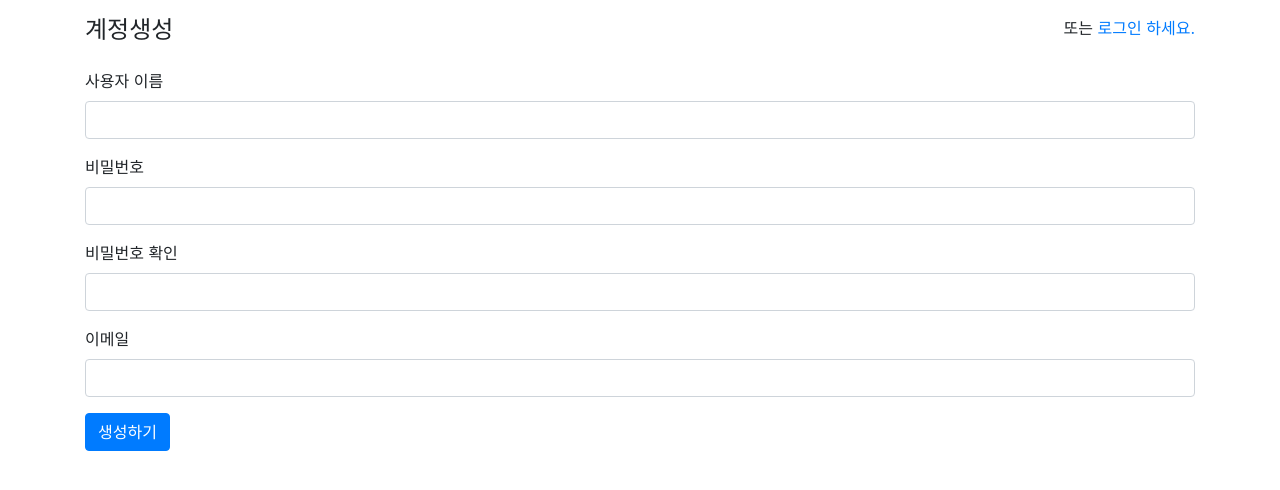
After one commit to JungRyung/Restaurant_Map, a Django app: page /common/signup/ in a window 1280 px wide. The commit adds this page. Shown: the top 490 px of the page. Run offline with Django 3.2, Linux system fonts and the light colour scheme; some libraries are stand-ins or nearby versions.

Commit message:
update map

```diff
--- /dev/null
+++ b/mysite/common/forms.py
@@ -0,0 +1,10 @@
+from django import forms
+from django.contrib.auth.forms import UserCreationForm
+from django.contrib.auth.models import User
+
+class UserForm(UserCreationForm):
+    email = forms.EmailField(label="이메일")
+
+    class Meta:
+        model = User
+        fields = ("username", "email")
--- a/mysite/common/templates/common/login.html
+++ b/mysite/common/templates/common/login.html
@@ -1,3 +1,5 @@
+{% extends "base.html" %}
+{% block body %}
 <div class="container my-3">
     <form method="post" class="post-form" action="{% url 'common:login' %}">
         {% csrf_token %}
@@ -13,5 +15,9 @@
                    value="{{ form.password.value|default_if_none:'' }}">
         </div>
         <button type="submit" class="btn btn-primary">로그인</button>
+        <div class="col-8 text-right">
+            <span>또는 <a href="{% url 'common:signup' %}">계정을 만드세요.</a></span>
+        </div>
     </form>
 </div>
+{% endblock %}
--- /dev/null
+++ b/mysite/common/templates/common/signup.html
@@ -0,0 +1,38 @@
+{% extends "base.html" %}
+{% block body %}
+<div class="container my-3">
+    <div class="row my-3">
+        <div class="col-4">
+            <h4>계정생성</h4>
+        </div>
+        <div class="col-8 text-right">
+            <span>또는 <a href="{% url 'common:login' %}">로그인 하세요.</a></span>
+        </div>
+    </div>
+    <form method="post" class="post-form">
+        {% csrf_token %}
+        {% include "form_errors.html" %}
+        <div class="form-group">
+            <label for="username">사용자 이름</label>
+            <input type="text" class="form-control" name="username" id="username"
+                   value="{{ form.username.value|default_if_none:'' }}">
+        </div>
+        <div class="form-group">
+            <label for="password1">비밀번호</label>
+            <input type="password" class="form-control" name="password1" id="password1"
+                   value="{{ form.password1.value|default_if_none:'' }}">
+        </div>
+        <div class="form-group">
+            <label for="password2">비밀번호 확인</label>
+            <input type="password" class="form-control" name="password2" id="password2"
+                   value="{{ form.password2.value|default_if_none:'' }}">
+        </div>
+        <div class="form-group">
+            <label for="email">이메일</label>
+            <input type="text" class="form-control" name="email" id="email"
+                   value="{{ form.email.value|default_if_none:'' }}">
+        </div>
+        <button type="submit" class="btn btn-primary">생성하기</button>
+    </form>
+</div>
+{% endblock %}
--- a/mysite/common/urls.py
+++ b/mysite/common/urls.py
@@ -1,8 +1,11 @@
 from django.urls import path
 from django.contrib.auth import views as auth_views
+from . import views
 
 app_name = 'common'
 
 urlpatterns = [
     path('login/', auth_views.LoginView.as_view(template_name='common/login.html'), name='login'),
+    path('logout/', auth_views.LogoutView.as_view(), name='logout'),
+    path('signup/', views.signup, name='signup'),
 ]
--- a/mysite/common/views.py
+++ b/mysite/common/views.py
@@ -1,3 +1,21 @@
-from django.shortcuts import render
+from django.contrib.auth import authenticate, login
+from django.shortcuts import render, redirect
+from common.forms import UserForm
 
-# Create your views here.
+
+def signup(request):
+    """
+    계정생성
+    """
+    if request.method == "POST":
+        form = UserForm(request.POST)
+        if form.is_valid():
+            form.save()
+            username = form.cleaned_data.get('username')
+            raw_password = form.cleaned_data.get('password1')
+            user = authenticate(username=username, password=raw_password)
+            login(request, user)
+            return redirect('restaurant_map/map')
+    else:
+        form = UserForm()
+    return render(request, 'common/signup.html', {'form': form})
--- a/mysite/mysite/settings.py
+++ b/mysite/mysite/settings.py
@@ -147,3 +147,4 @@ AUTHENTICATION_BACKENDS = (
 
 SITE_ID = 1
 LOGIN_REDIRECT_URL = '/restaurant_map/map'
+LOGOUT_REDIRECT_URL = '/restaurant_map'
--- a/mysite/templates/map_base.html
+++ b/mysite/templates/map_base.html
@@ -18,6 +18,7 @@
         <li class="nav-item">
         <a class="nav-link" href="#">Link 3</a>
         </li>
+        <a class="nav-link float-right" href="{% url 'common:logout' %}">{{ user.username }} (로그아웃)</a>
     </ul>
 </nav>
 
```
Also changed, not shown: mysite/db.sqlite3.
